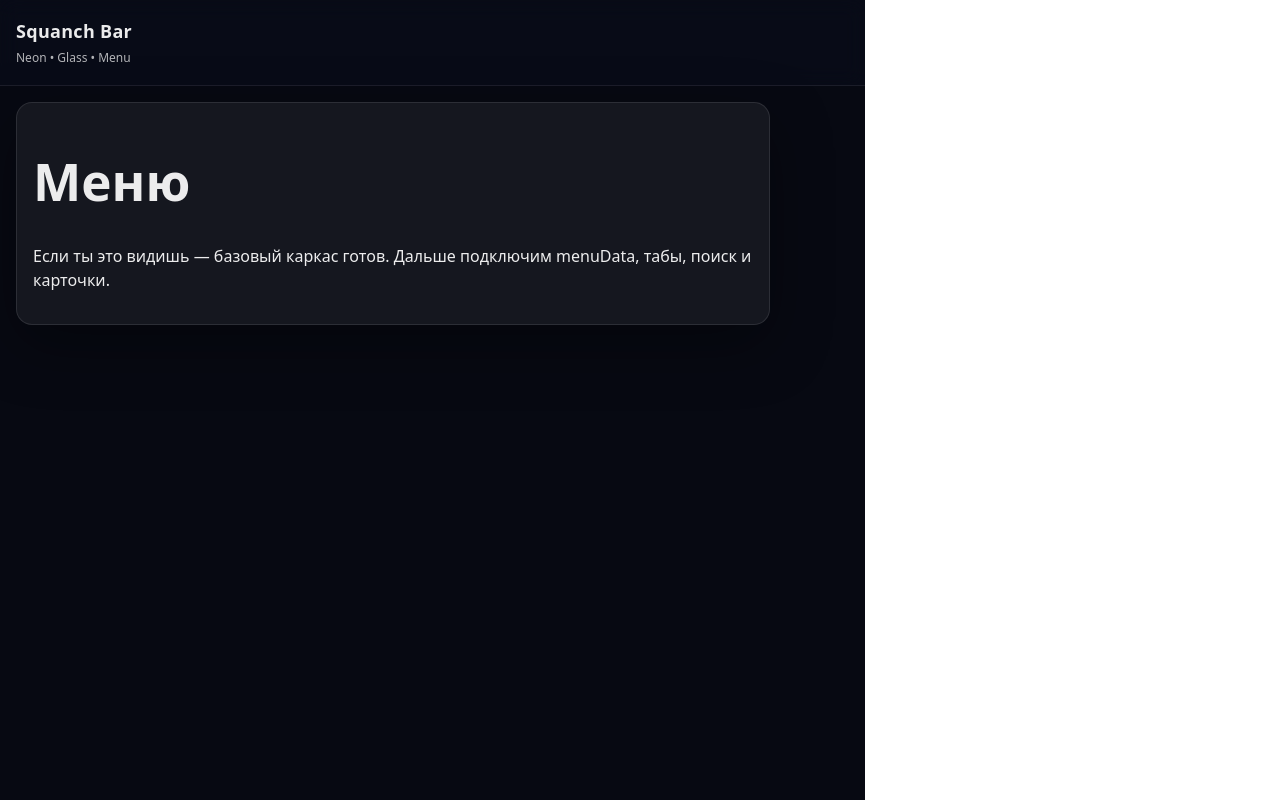
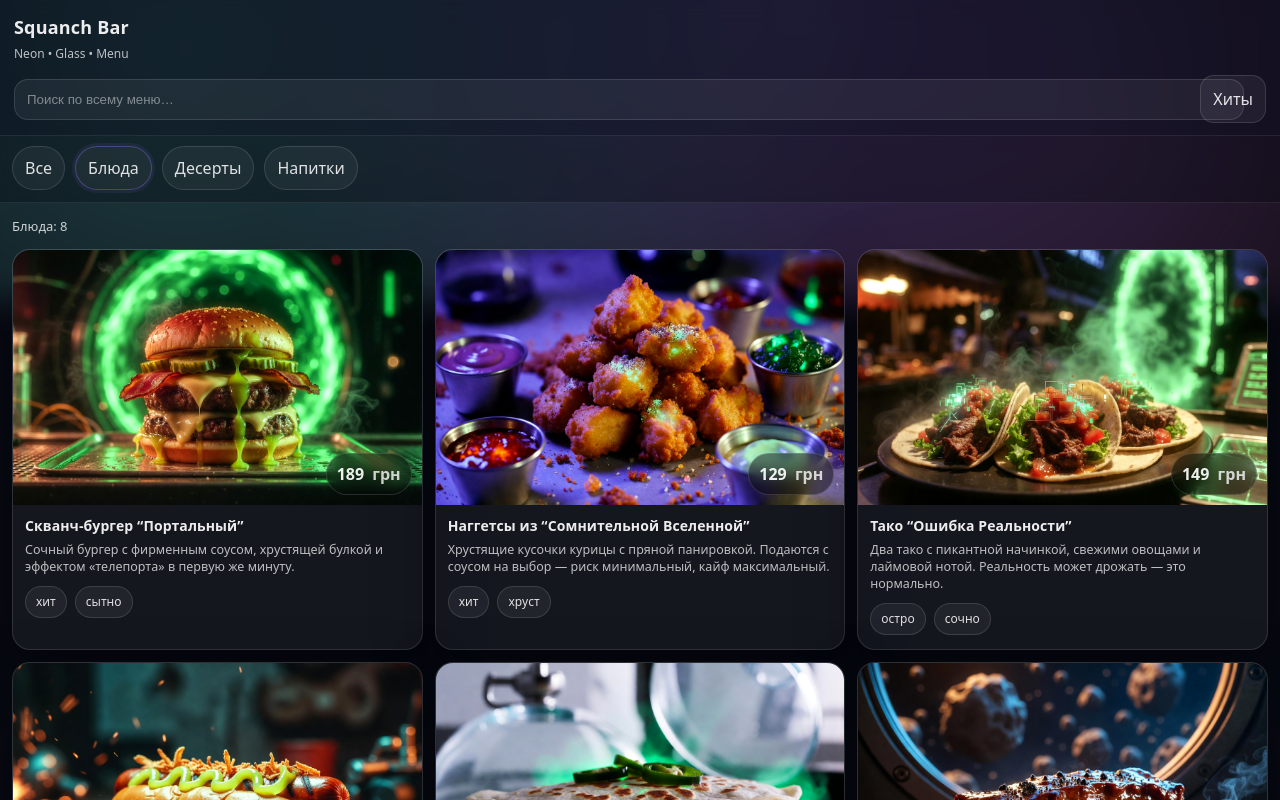
Before and after one commit to LukasMindeli/SquanchBar, a React (Vite) app in the folder webapp/: page / in a window 1280 px wide. Shown: the top 800 px of the page. Built offline with nearby package versions, Linux system fonts and the light colour scheme.

Commit message:
feat(webapp): menu UI (tabs, search, cards, images)

```diff
--- a/webapp/src/App.css
+++ b/webapp/src/App.css
@@ -1,41 +1,261 @@
+:root {
+  --bg: #070912;
+  --glass: rgba(255, 255, 255, 0.06);
+  --glass2: rgba(10, 14, 28, 0.55);
+  --stroke: rgba(255, 255, 255, 0.12);
+  --text: rgba(255, 255, 255, 0.92);
+  --muted: rgba(255, 255, 255, 0.72);
+}
+
 .page {
   min-height: 100vh;
-  background: #070912;
-  color: rgba(255, 255, 255, 0.92);
+  background: var(--bg);
+  color: var(--text);
   display: flex;
   flex-direction: column;
+  position: relative;
+  overflow-x: hidden;
+}
+
+.glow {
+  position: absolute;
+  inset: -120px -120px auto -120px;
+  height: 420px;
+  background:
+    radial-gradient(circle at 20% 40%, rgba(120, 255, 240, 0.22), transparent 55%),
+    radial-gradient(circle at 60% 30%, rgba(150, 120, 255, 0.22), transparent 60%),
+    radial-gradient(circle at 80% 60%, rgba(255, 120, 200, 0.12), transparent 65%);
+  filter: blur(18px);
+  pointer-events: none;
 }
 
 .topbar {
-  padding: 18px 16px;
+  padding: 14px 14px 12px;
   border-bottom: 1px solid rgba(255, 255, 255, 0.08);
-  background: rgba(10, 14, 28, 0.55);
+  background: var(--glass2);
   backdrop-filter: blur(10px);
+  position: sticky;
+  top: 0;
+  z-index: 10;
 }
 
 .brand .title {
   font-size: 18px;
-  font-weight: 700;
-  letter-spacing: 0.3px;
+  font-weight: 800;
+  letter-spacing: 0.2px;
 }
 
 .brand .subtitle {
   margin-top: 4px;
   font-size: 12px;
-  opacity: 0.75;
+  opacity: 0.78;
+}
+
+.actions {
+  margin-top: 12px;
+  display: flex;
+  gap: 10px;
+  align-items: center;
+}
+
+.searchWrap {
+  position: relative;
+  flex: 1;
+}
+
+.search {
+  width: 100%;
+  padding: 12px 40px 12px 12px;
+  border-radius: 14px;
+  background: rgba(255, 255, 255, 0.06);
+  border: 1px solid rgba(255, 255, 255, 0.12);
+  color: var(--text);
+  outline: none;
+}
+
+.search::placeholder {
+  color: rgba(255, 255, 255, 0.45);
+}
+
+.clear {
+  position: absolute;
+  right: 8px;
+  top: 50%;
+  transform: translateY(-50%);
+  width: 30px;
+  height: 30px;
+  border-radius: 10px;
+  border: 1px solid rgba(255, 255, 255, 0.12);
+  background: rgba(255, 255, 255, 0.06);
+  color: rgba(255, 255, 255, 0.85);
+  cursor: pointer;
+}
+
+.hitBtn {
+  padding: 12px 12px;
+  border-radius: 14px;
+  border: 1px solid rgba(255, 255, 255, 0.12);
+  background: rgba(255, 255, 255, 0.06);
+  color: rgba(255, 255, 255, 0.88);
+  cursor: pointer;
+  white-space: nowrap;
+}
+
+.hitBtn.active {
+  border-color: rgba(120, 255, 240, 0.35);
+  box-shadow: 0 0 0 3px rgba(120, 255, 240, 0.08);
+}
+
+.tabs {
+  padding: 10px 12px 12px;
+  display: flex;
+  gap: 10px;
+  overflow-x: auto;
+  border-bottom: 1px solid rgba(255, 255, 255, 0.08);
+  background: rgba(8, 10, 18, 0.35);
+  backdrop-filter: blur(8px);
+}
+
+.tab {
+  padding: 10px 12px;
+  border-radius: 999px;
+  border: 1px solid rgba(255, 255, 255, 0.12);
+  background: rgba(255, 255, 255, 0.05);
+  color: rgba(255, 255, 255, 0.86);
+  cursor: pointer;
+  white-space: nowrap;
+}
+
+.tab:disabled {
+  opacity: 0.45;
+  cursor: not-allowed;
+}
+
+.tab.active {
+  border-color: rgba(150, 120, 255, 0.35);
+  box-shadow: 0 0 0 3px rgba(150, 120, 255, 0.08);
 }
 
 .content {
-  padding: 16px;
+  padding: 14px 12px 28px;
+}
+
+.metaRow {
+  display: flex;
+  justify-content: space-between;
+  gap: 10px;
+  align-items: baseline;
+  margin-bottom: 12px;
+}
+
+.count {
+  font-size: 13px;
+  opacity: 0.85;
+}
+
+.hint {
+  font-size: 12px;
+  opacity: 0.55;
+}
+
+.grid {
   display: grid;
-  place-items: start;
+  grid-template-columns: repeat(12, 1fr);
+  gap: 12px;
 }
 
 .card {
-  width: min(720px, 100%);
-  padding: 16px;
+  grid-column: span 12;
+  border-radius: 18px;
+  background: var(--glass);
+  border: 1px solid var(--stroke);
+  overflow: hidden;
+  box-shadow: 0 20px 60px rgba(0, 0, 0, 0.35);
+}
+
+@media (min-width: 520px) {
+  .card {
+    grid-column: span 6;
+  }
+}
+
+@media (min-width: 920px) {
+  .card {
+    grid-column: span 4;
+  }
+}
+
+.imgWrap {
+  position: relative;
+  aspect-ratio: 16 / 10;
+  background: rgba(255, 255, 255, 0.03);
+}
+
+.img {
+  width: 100%;
+  height: 100%;
+  object-fit: cover;
+  display: block;
+  filter: saturate(1.05) contrast(1.02);
+}
+
+.price {
+  position: absolute;
+  right: 10px;
+  bottom: 10px;
+  padding: 8px 10px;
+  border-radius: 999px;
+  background: rgba(0, 0, 0, 0.45);
+  border: 1px solid rgba(255, 255, 255, 0.14);
+  backdrop-filter: blur(8px);
+  font-weight: 800;
+}
+
+.uah {
+  font-weight: 700;
+  opacity: 0.85;
+  margin-left: 4px;
+}
+
+.body {
+  padding: 12px 12px 14px;
+}
+
+.name {
+  margin: 0;
+  font-size: 14px;
+  line-height: 1.25;
+  letter-spacing: 0.1px;
+}
+
+.desc {
+  margin: 8px 0 0;
+  font-size: 12.5px;
+  line-height: 1.35;
+  color: rgba(255, 255, 255, 0.72);
+}
+
+.tags {
+  margin-top: 10px;
+  display: flex;
+  flex-wrap: wrap;
+  gap: 8px;
+}
+
+.tag {
+  padding: 6px 10px;
+  border-radius: 999px;
+  font-size: 12px;
+  background: rgba(255, 255, 255, 0.06);
+  border: 1px solid rgba(255, 255, 255, 0.12);
+  color: rgba(255, 255, 255, 0.86);
+}
+
+.empty {
+  margin-top: 18px;
+  padding: 14px;
   border-radius: 16px;
-  background: rgba(255, 255, 255, 0.06);
+  background: rgba(255, 255, 255, 0.05);
   border: 1px solid rgba(255, 255, 255, 0.10);
-  box-shadow: 0 20px 60px rgba(0,0,0,0.35);
+  color: rgba(255, 255, 255, 0.78);
 }
--- a/webapp/src/App.jsx
+++ b/webapp/src/App.jsx
@@ -1,23 +1,159 @@
+import { useMemo, useState } from "react";
 import "./App.css";
+import { MENU, TABS } from "./menuData.js";
+
+function imgHref(file) {
+  return new URL(`./assets/menu/${file}`, import.meta.url).href;
+}
+
+function normalize(str) {
+  return (str || "")
+    .toLowerCase()
+    .replace(/ё/g, "е")
+    .replace(/[“”„«»"]/g, '"')
+    .trim();
+}
 
 export default function App() {
+  const [activeTab, setActiveTab] = useState("food");
+  const [query, setQuery] = useState("");
+
+  const q = normalize(query);
+
+  const filtered = useMemo(() => {
+    // Поиск НЕ пустой -> игнорируем таб и ищем по всем категориям
+    if (q.length > 0) {
+      return MENU.filter((item) => {
+        const hay = normalize(
+          `${item.title} ${item.desc} ${(item.tags || []).join(" ")}`
+        );
+        return hay.includes(q);
+      });
+    }
+
+    // Поиск пустой -> фильтр по табу
+    if (activeTab === "all") return MENU;
+    return MENU.filter((item) => item.category === activeTab);
+  }, [q, activeTab]);
+
+  const hits = useMemo(() => {
+    return MENU.filter((i) => (i.tags || []).some((t) => normalize(t) === "хит"));
+  }, []);
+
+  const shownItems = useMemo(() => {
+    // Кнопка "Хиты" будет работать как быстрый фильтр по хиту,
+    // но только когда поиск пустой (логично).
+    // Реализуем через activeTab === "hits" (внутренний режим).
+    if (q.length === 0 && activeTab === "hits") return hits;
+    return filtered;
+  }, [q, activeTab, hits, filtered]);
+
+  const countLabel = useMemo(() => {
+    if (q.length > 0) return `Найдено: ${shownItems.length}`;
+    if (activeTab === "hits") return `Хиты: ${shownItems.length}`;
+    const tab = TABS.find((t) => t.id === activeTab);
+    return `${tab?.label ?? "Меню"}: ${shownItems.length}`;
+  }, [q, shownItems.length, activeTab]);
+
   return (
     <div className="page">
+      <div className="glow" />
+
       <header className="topbar">
         <div className="brand">
           <div className="title">Squanch Bar</div>
           <div className="subtitle">Neon • Glass • Menu</div>
         </div>
+
+        <div className="actions">
+          <div className="searchWrap">
+            <input
+              className="search"
+              value={query}
+              onChange={(e) => setQuery(e.target.value)}
+              placeholder="Поиск по всему меню…"
+              inputMode="search"
+            />
+            {query && (
+              <button className="clear" onClick={() => setQuery("")} title="Очистить">
+                ✕
+              </button>
+            )}
+          </div>
+
+          <button
+            className={"hitBtn " + (activeTab === "hits" && q.length === 0 ? "active" : "")}
+            onClick={() => {
+              // если идет поиск — сначала чистим поиск, иначе переключаем hits
+              if (q.length > 0) setQuery("");
+              setActiveTab((prev) => (prev === "hits" ? "food" : "hits"));
+            }}
+            title="Показать хиты"
+          >
+            Хиты
+          </button>
+        </div>
       </header>
 
+      <nav className="tabs">
+        {TABS.map((t) => {
+          const isActive = q.length === 0 && activeTab === t.id;
+          return (
+            <button
+              key={t.id}
+              className={"tab " + (isActive ? "active" : "")}
+              onClick={() => setActiveTab(t.id)}
+              disabled={q.length > 0} // когда поиск активен — табы “игнорируются”
+              title={q.length > 0 ? "Очисти поиск, чтобы переключать категории" : ""}
+            >
+              {t.label}
+            </button>
+          );
+        })}
+      </nav>
+
       <main className="content">
-        <div className="card">
-          <h1>Меню</h1>
-          <p>
-            Если ты это видишь — базовый каркас готов. Дальше подключим menuData,
-            табы, поиск и карточки.
-          </p>
+        <div className="metaRow">
+          <div className="count">{countLabel}</div>
+          {q.length > 0 && <div className="hint">Поиск активен: категории игнорируются</div>}
         </div>
+
+        <section className="grid">
+          {shownItems.map((item) => (
+            <article key={item.id} className="card">
+              <div className="imgWrap">
+                <img className="img" src={imgHref(item.image)} alt={item.title} loading="lazy" />
+                <div className="price">
+                  {item.price} <span className="uah">грн</span>
+                </div>
+              </div>
+
+              <div className="body">
+                <div className="row1">
+                  <h3 className="name">{item.title}</h3>
+                </div>
+
+                {item.desc && <p className="desc">{item.desc}</p>}
+
+                {Array.isArray(item.tags) && item.tags.length > 0 && (
+                  <div className="tags">
+                    {item.tags.map((t) => (
+                      <span key={t} className="tag">
+                        {t}
+                      </span>
+                    ))}
+                  </div>
+                )}
+              </div>
+            </article>
+          ))}
+        </section>
+
+        {shownItems.length === 0 && (
+          <div className="empty">
+            Ничего не найдено. Попробуй другое слово (например: “хит”, “остро”, “бургер”).
+          </div>
+        )}
       </main>
     </div>
   );
```
